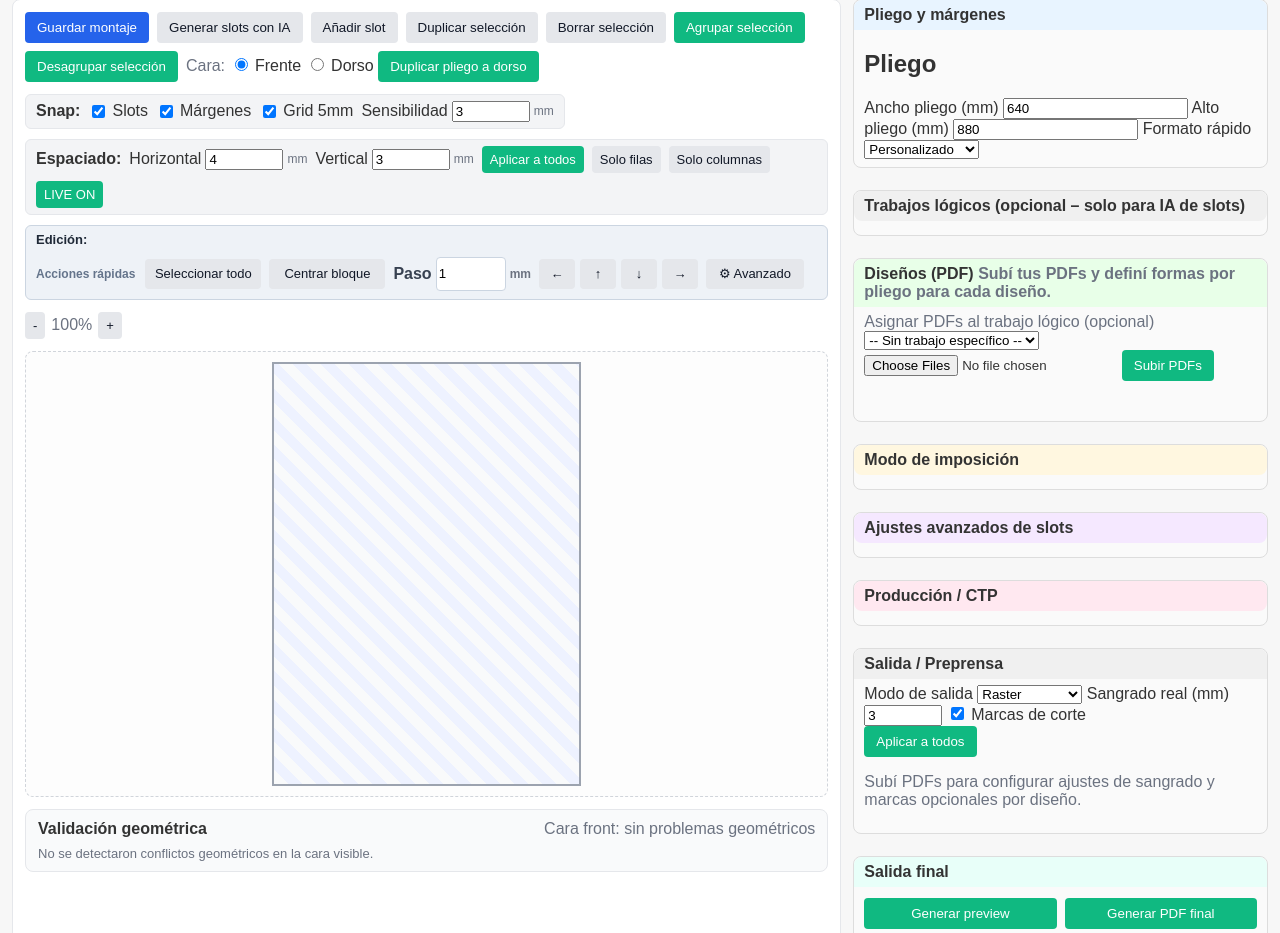
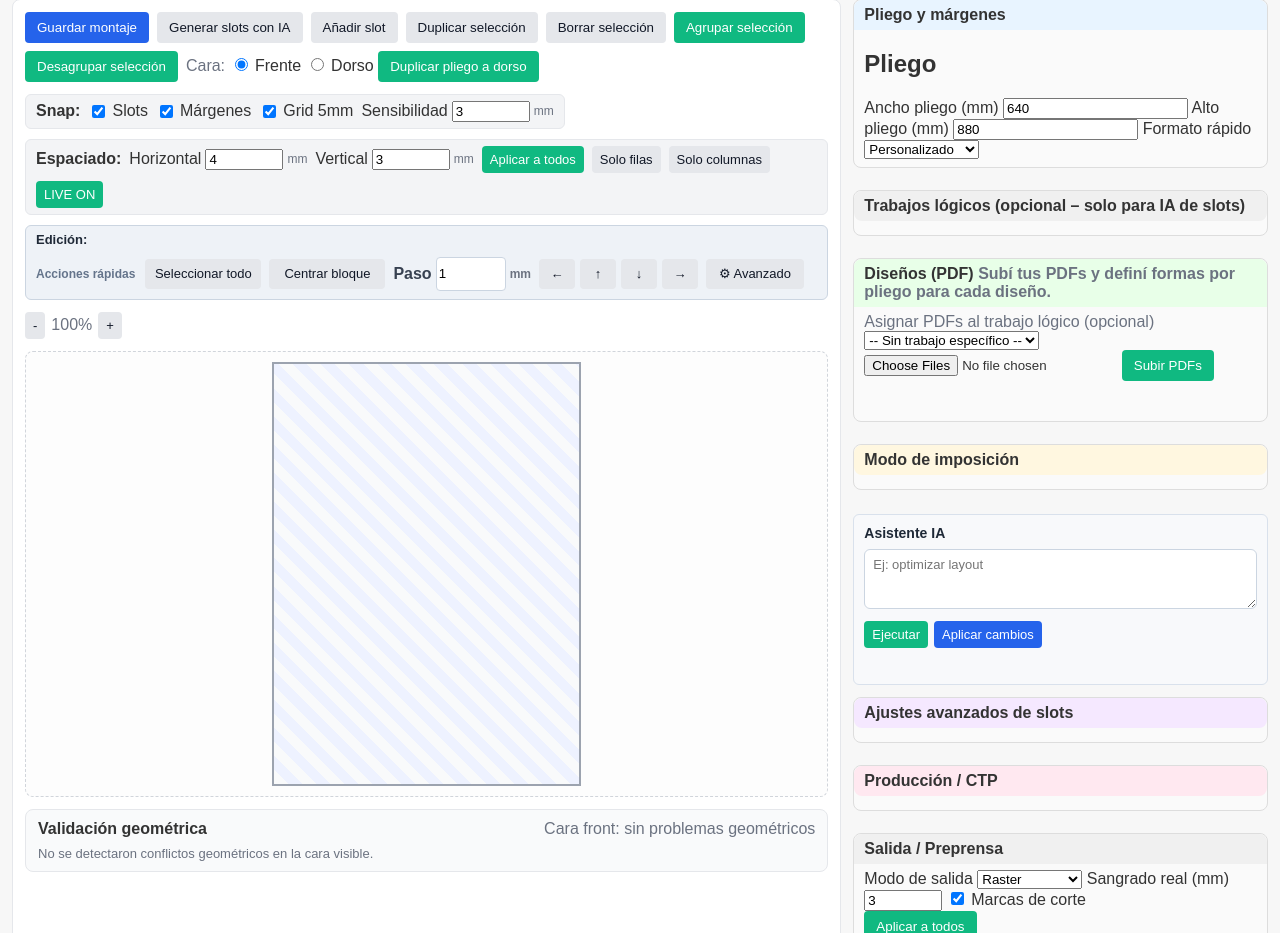
Before and after one commit to Anibalmartineez/revista-montaje-ai, a Flask app: page /editor_offset_visual in a window 1280 px wide. Shown: the part 161-1094 px from the top of the page. Run offline with Flask 3, Linux system fonts and the light colour scheme.

Commit message:
Add AI assistant panel to offset visual editor

```diff
--- a/static/css/editor_offset_visual.css
+++ b/static/css/editor_offset_visual.css
@@ -453,6 +453,47 @@ body {
   padding: 12px;
 }
 
+.ai-panel {
+  border: 1px solid #d9e1ec;
+  padding: 10px;
+  margin-top: 2px;
+  background: #f8f9fb;
+  border-radius: 6px;
+}
+
+.ai-panel h4 {
+  margin: 0 0 8px;
+  font-size: 14px;
+  color: #1f2937;
+}
+
+#ai-prompt {
+  width: 100%;
+  height: 60px;
+  margin-bottom: 8px;
+  resize: vertical;
+  box-sizing: border-box;
+  padding: 7px 8px;
+  border: 1px solid #cbd5e1;
+  border-radius: 6px;
+  font-family: inherit;
+  font-size: 13px;
+}
+
+.ai-actions {
+  display: flex;
+  gap: 6px;
+  margin-bottom: 8px;
+}
+
+#ai-response {
+  min-height: 18px;
+  white-space: pre-line;
+  font-size: 12px;
+  line-height: 1.35;
+  color: #333;
+}
+
 .panel-header {
   display: flex;
   align-items: center;
--- a/static/js/editor_offset_visual.js
+++ b/static/js/editor_offset_visual.js
@@ -10,6 +10,7 @@
   const uploadForm = document.getElementById('upload-form');
   const geometryValidationSummaryEl = document.getElementById('geometry-validation-summary');
   const geometryValidationListEl = document.getElementById('geometry-validation-list');
+  let aiResultLayout = null;
 
   const state = {
     layout: {},
@@ -2612,6 +2613,111 @@
     }
   }
 
+  function formatAiResponse(data) {
+    if (!data || data.ok === false) {
+      return (data && (data.message || data.error)) || 'No se pudo ejecutar la accion.';
+    }
+    const parts = [data.message || 'Accion ejecutada.'];
+    const analysis = data.data && data.data.analysis;
+    if (analysis) {
+      parts.push(
+        `Slots: ${analysis.slot_count}`,
+        `Aprovechamiento: ${analysis.aprovechamiento_pct}%`,
+      );
+      if (analysis.area_libre_mm2 !== undefined) {
+        parts.push(`Area libre: ${analysis.area_libre_mm2} mm2`);
+      }
+    }
+    return parts.filter(Boolean).join('\n');
+  }
+
+  function refreshEditorAfterLayoutReplace() {
+    ensureEngineDefaults();
+    ensureCtpDefaults();
+    ensureExportDefaults();
+    normalizeDesignDefaults();
+    normalizeLayoutFaces();
+    state.snapSettings = {
+      ...state.snapSettings,
+      ...(state.layout.snapSettings || state.layout.snap_settings || {}),
+    };
+    state.spacingSettings = {
+      ...state.spacingSettings,
+      ...(state.layout.spacingSettings || state.layout.spacing_settings || {}),
+    };
+    state.selectedSlot = null;
+    state.selectedSlots = new Set();
+    initSheetControls();
+    renderWorks();
+    renderDesigns();
+    renderSnapControls();
+    renderSpacingControls();
+    renderExportSettings();
+    renderImpositionControls();
+    syncCtpUIFromLayout();
+    recalcScale();
+    renderSheet();
+    renderSlotForm();
+    renderFaceToggle();
+  }
+
+  async function runAiAssistant() {
+    const promptEl = document.getElementById('ai-prompt');
+    const responseEl = document.getElementById('ai-response');
+    const applyBtn = document.getElementById('btn-ai-apply');
+    const runBtn = document.getElementById('btn-ai-run');
+    if (!promptEl || !responseEl || !applyBtn) return;
+
+    const prompt = promptEl.value.trim();
+    if (!prompt) {
+      responseEl.innerText = 'Escribi una instruccion.';
+      return;
+    }
+
+    aiResultLayout = null;
+    applyBtn.hidden = true;
+    responseEl.innerText = 'Procesando...';
+    if (runBtn) runBtn.disabled = true;
+
+    try {
+      syncSettingsToLayout();
+      const res = await fetch('/ai/step_repeat_action', {
+        method: 'POST',
+        headers: { 'Content-Type': 'application/json' },
+        body: JSON.stringify({
+          prompt,
+          layout_json: state.layout,
+        }),
+      });
+      const data = await res.json();
+      responseEl.innerText = formatAiResponse(data);
+
+      if (data.layout) {
+        aiResultLayout = data.layout;
+        applyBtn.hidden = false;
+      }
+    } catch (err) {
+      console.error(err);
+      responseEl.innerText = 'Error al ejecutar la IA.';
+    } finally {
+      if (runBtn) runBtn.disabled = false;
+    }
+  }
+
+  function applyAiAssistantLayout() {
+    const responseEl = document.getElementById('ai-response');
+    const applyBtn = document.getElementById('btn-ai-apply');
+    if (!aiResultLayout) return;
+
+    state.layout = aiResultLayout;
+    aiResultLayout = null;
+    refreshEditorAfterLayoutReplace();
+    pushHistory();
+
+    if (applyBtn) applyBtn.hidden = true;
+    if (responseEl) responseEl.innerText = 'Cambios aplicados.';
+  }
+
   async function requestPreview() {
     if (!state.layout.slots || state.layout.slots.length === 0) {
       alert('No hay slots en el pliego. Crea o genera los cuadros antes de generar la preview/PDF.');
@@ -2735,6 +2841,8 @@
     document.getElementById('btn-pdf').addEventListener('click', requestPdf);
     document.getElementById('btn-auto').addEventListener('click', requestAutoLayout);
     document.getElementById('btn-apply-imposition')?.addEventListener('click', applyImpositionEngine);
+    document.getElementById('btn-ai-run')?.addEventListener('click', runAiAssistant);
+    document.getElementById('btn-ai-apply')?.addEventListener('click', applyAiAssistantLayout);
     document.getElementById('btn-apply-gap').addEventListener('click', applyGapToSlots);
     document.getElementById('btn-ctp-apply')?.addEventListener('click', applyCtpAlignment);
     document.getElementById('btn-ctp-disable')?.addEventListener('click', disableCtpAdjustments);
--- a/templates/editor_offset_visual.html
+++ b/templates/editor_offset_visual.html
@@ -185,6 +185,16 @@
           <p class="muted hidden" id="imposition-warning">Configura al menos un diseño con sus formas por pliego antes de aplicar la imposición.</p>
         </div>
       </details>
+
+      <section class="ai-panel" aria-labelledby="ai-panel-title">
+        <h4 id="ai-panel-title">Asistente IA</h4>
+        <textarea id="ai-prompt" placeholder="Ej: optimizar layout"></textarea>
+        <div class="ai-actions">
+          <button id="btn-ai-run" class="btn btn-secondary btn-small" type="button">Ejecutar</button>
+          <button id="btn-ai-apply" class="btn btn-primary btn-small" type="button" hidden>Aplicar cambios</button>
+        </div>
+        <div id="ai-response" aria-live="polite"></div>
+      </section>
 
       <details class="panel-accordion panel-advanced">
         <summary>Ajustes avanzados de slots</summary>
```
